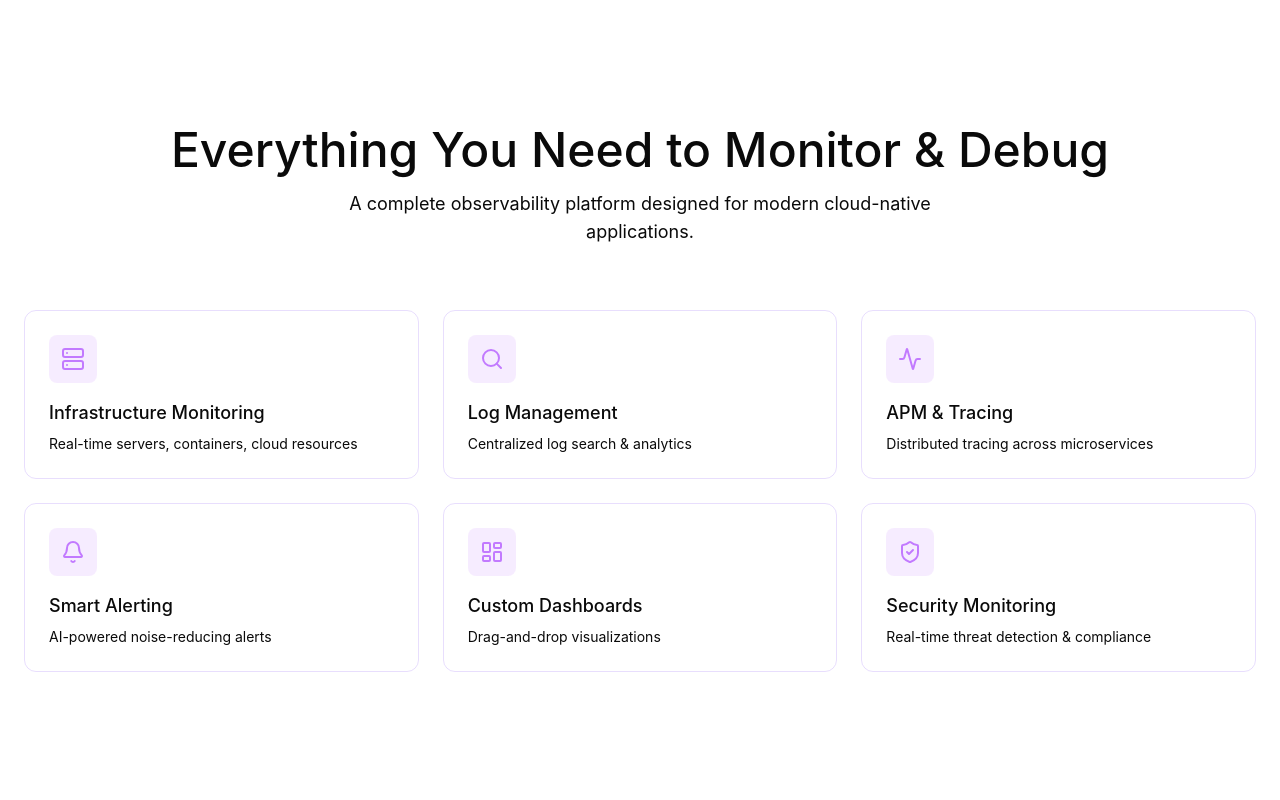
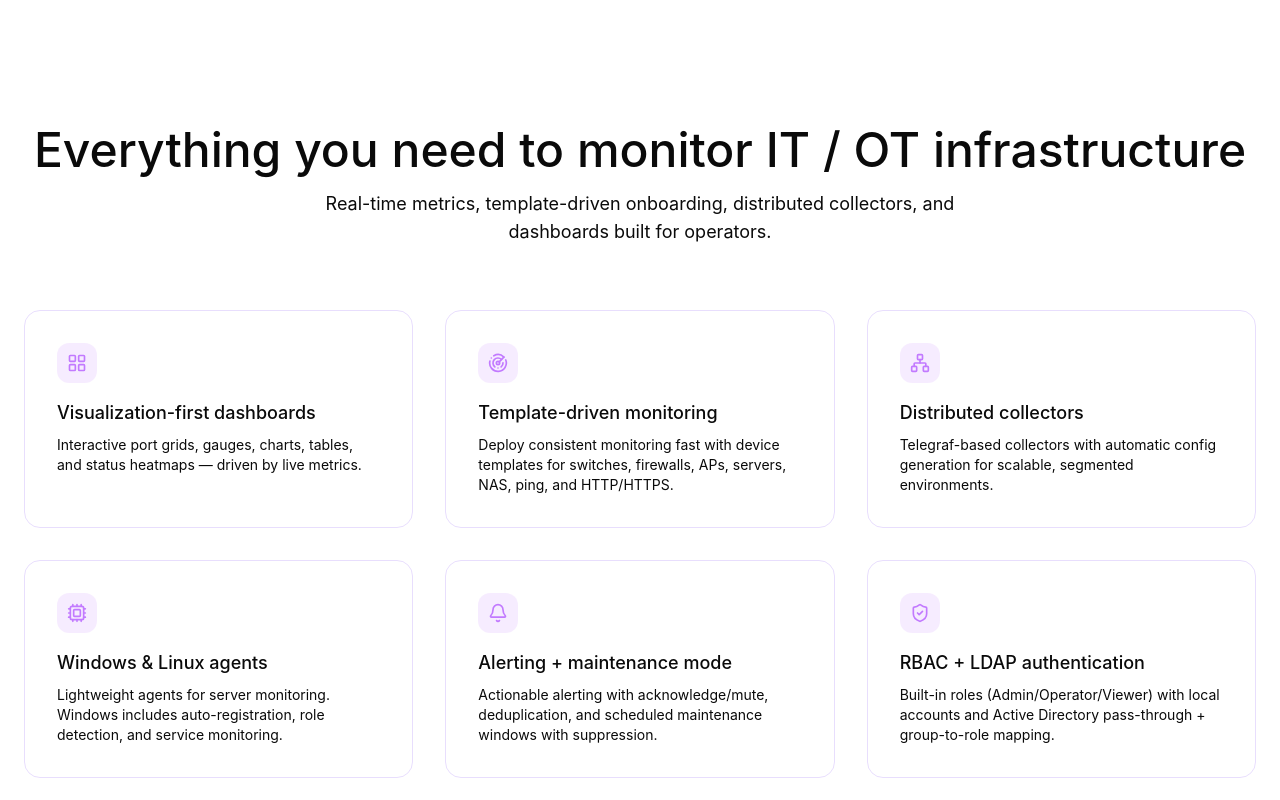
Before and after one commit to DJzmoot/stratora.io, a React (Vite) app: page / in a window 1280 px wide. Shown: the part 1380-2180 px from the top of the page. Built offline with nearby package versions, Linux system fonts and the light colour scheme.

Commit message:
Update features.tsx

```diff
--- a/src/app/components/features.tsx
+++ b/src/app/components/features.tsx
@@ -1,44 +1,56 @@
-import { Server, Search, Activity, Bell, LayoutDashboard, ShieldCheck } from "lucide-react";
+import {
+  Network,
+  LayoutGrid,
+  Radar,
+  Cpu,
+  Bell,
+  ShieldCheck,
+} from "lucide-react";
 import { motion } from "motion/react";
 
 export function Features() {
   const features = [
     {
-      icon: Server,
-      title: "Infrastructure Monitoring",
-      description: "Real-time servers, containers, cloud resources",
+      icon: LayoutGrid,
+      title: "Visualization-first dashboards",
+      description:
+        "Interactive port grids, gauges, charts, tables, and status heatmaps — driven by live metrics.",
     },
     {
-      icon: Search,
-      title: "Log Management",
-      description: "Centralized log search & analytics",
+      icon: Radar,
+      title: "Template-driven monitoring",
+      description:
+        "Deploy consistent monitoring fast with device templates for switches, firewalls, APs, servers, NAS, ping, and HTTP/HTTPS.",
     },
     {
-      icon: Activity,
-      title: "APM & Tracing",
-      description: "Distributed tracing across microservices",
+      icon: Network,
+      title: "Distributed collectors",
+      description:
+        "Telegraf-based collectors with automatic config generation for scalable, segmented environments.",
+    },
+    {
+      icon: Cpu,
+      title: "Windows & Linux agents",
+      description:
+        "Lightweight agents for server monitoring. Windows includes auto-registration, role detection, and service monitoring.",
     },
     {
       icon: Bell,
-      title: "Smart Alerting",
-      description: "AI-powered noise-reducing alerts",
-    },
-    {
-      icon: LayoutDashboard,
-      title: "Custom Dashboards",
-      description: "Drag-and-drop visualizations",
+      title: "Alerting + maintenance mode",
+      description:
+        "Actionable alerting with acknowledge/mute, deduplication, and scheduled maintenance windows with suppression.",
     },
     {
       icon: ShieldCheck,
-      title: "Security Monitoring",
-      description: "Real-time threat detection & compliance",
+      title: "RBAC + LDAP authentication",
+      description:
+        "Built-in roles (Admin/Operator/Viewer) with local accounts and Active Directory pass-through + group-to-role mapping.",
     },
   ];
 
   return (
     <section id="features" className="relative px-6 py-20">
       <div className="container mx-auto">
-        {/* Section Header */}
         <motion.div
           initial={{ opacity: 0, y: 20 }}
           whileInView={{ opacity: 1, y: 0 }}
@@ -47,24 +59,29 @@ export function Features() {
           className="text-center mb-16"
         >
           <h2 className="text-3xl md:text-5xl mb-4">
-            Everything You Need to Monitor & Debug
+            Everything you need to monitor IT / OT infrastructure
           </h2>
           <p className="text-lg text-muted-foreground max-w-2xl mx-auto">
-            A complete observability platform designed for modern cloud-native applications.
+            Real-time metrics, template-driven onboarding, distributed collectors,
+            and dashboards built for operators.
           </p>
         </motion.div>
 
-        {/* Features Grid */}
-        <div className="grid md:grid-cols-2 lg:grid-cols-3 gap-6">
-          {features.map((feature, index) => (
+        <div className="grid md:grid-cols-3 gap-8">
+          {features.map((f, i) => (
             <motion.div
-              key={index}
+              key={f.title}
               initial={{ opacity: 0, y: 30 }}
               whileInView={{ opacity: 1, y: 0 }}
               viewport={{ once: true, margin: "-100px" }}
-              transition={{ duration: 0.6, delay: index * 0.1 }}
+              transition={{ duration: 0.6, delay: i * 0.08 }}
+              className="rounded-2xl border border-border/50 bg-card/50 p-8 hover:border-purple-500/30 transition-all"
             >
-              <FeatureCard {...feature} />
+              <div className="mb-4 flex h-10 w-10 items-center justify-center rounded-xl bg-purple-500/10">
+                <f.icon className="h-5 w-5 text-purple-400" />
+              </div>
+              <h3 className="text-lg mb-2">{f.title}</h3>
+              <p className="text-sm text-muted-foreground">{f.description}</p>
             </motion.div>
           ))}
         </div>
@@ -72,27 +89,3 @@ export function Features() {
     </section>
   );
 }
-
-interface FeatureCardProps {
-  icon: React.ElementType;
-  title: string;
-  description: string;
-}
-
-function FeatureCard({ icon: Icon, title, description }: FeatureCardProps) {
-  return (
-    <div className="group relative rounded-xl border border-border/50 bg-card/50 p-6 hover:border-purple-500/50 transition-all">
-      {/* Glow effect on hover */}
-      <div className="absolute -inset-0.5 bg-gradient-to-r from-purple-600/0 to-purple-800/0 group-hover:from-purple-600/20 group-hover:to-purple-800/20 rounded-xl blur opacity-0 group-hover:opacity-100 transition-opacity -z-10" />
-
-      {/* Icon */}
-      <div className="mb-4 flex h-12 w-12 items-center justify-center rounded-lg bg-purple-500/10 text-purple-400 group-hover:bg-purple-500/20 transition-colors">
-        <Icon className="h-6 w-6" />
-      </div>
-
-      {/* Content */}
-      <h3 className="mb-2">{title}</h3>
-      <p className="text-sm text-muted-foreground">{description}</p>
-    </div>
-  );
-}
```
